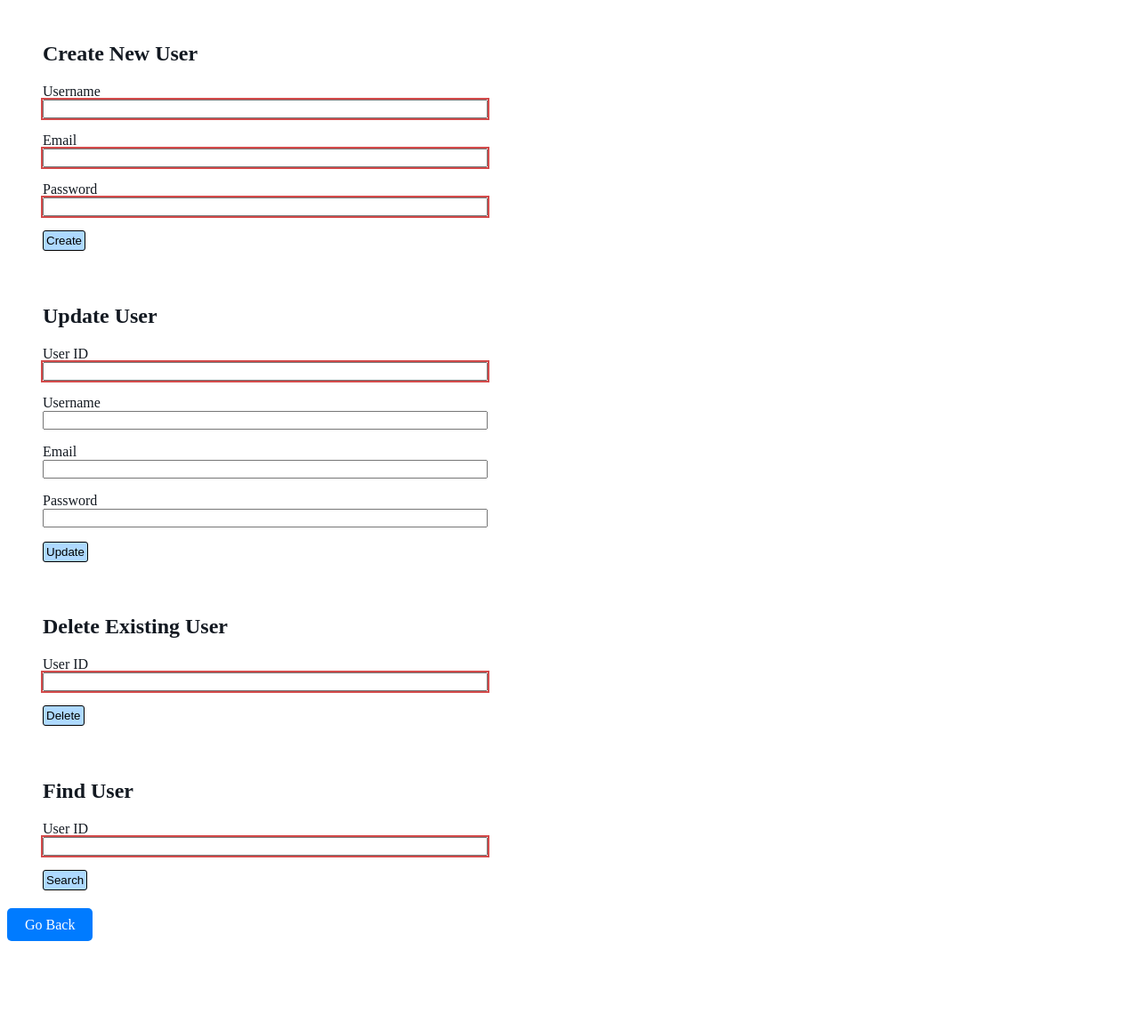
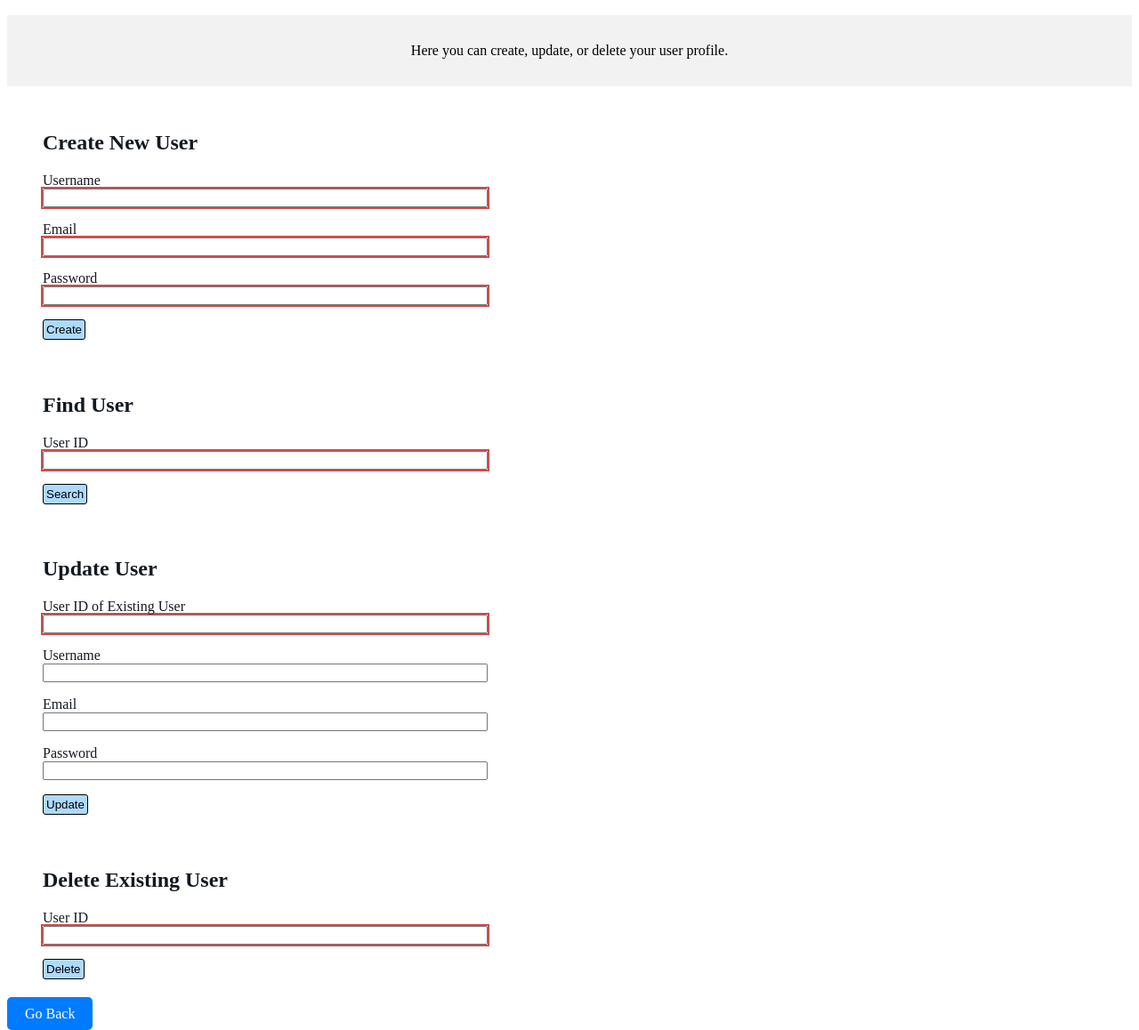
Before and after one commit to adam-knight1/yankeetrek, a plain HTML site: page Frontend/src/user.html in a window 1280 px wide. Shown: the part 91-1249 px from the top of the page at 89% size. Before the commit the page ends 1149 px from the top, so only its background shows below. Drawn offline with nearby package versions, Linux system fonts and the light colour scheme; files whose address does not match are found by name.

Commit message:
working on updateUser

```diff
--- a/Frontend/src/pages/userPage.js
+++ b/Frontend/src/pages/userPage.js
@@ -22,7 +22,8 @@ class UserPage extends BaseClass {
 
     async renderUser() {
 
-    }
+        }
+
 
     async onCreate(event) {
         event.preventDefault();
--- a/Frontend/src/user.html
+++ b/Frontend/src/user.html
@@ -14,6 +14,11 @@
     <h1>Account Settings</h1>
   </div>
 </header>
+<div class="welcome-section">
+  <p>Here you can create, update, or delete your user profile.</p>
+</div>
+
+
 <div class="card" id="create-user-form">
   <h2>Create New User</h2>
   <form class="card-content" id="create-user">
@@ -32,11 +37,24 @@
     <button type="submit">Create</button>
   </form>
 </div>
+<div class="card" id="find-user-form">
+  <h2>Find User</h2>
+  <form class="card-content" id="find-user">
+    <p class="form-field">
+      <label>User ID</label>
+      <input type="text" required class="validated-field" id="find-user-id-field">
+    <div id="error-message"></div>
+
+    </p>
+    <button type="submit">Search</button>
+  </form>
+</div>
+
 <div class="card" id="update-user-form">
   <h2>Update User</h2>
   <form class="card-content" id="update-user">
     <p class="form-field">
-      <label>User ID</label>
+      <label>User ID of Existing User</label>
       <input type="text" required class="validated-field" id="update-user-id-field">
     </p>
     <p class="form-field">
@@ -67,19 +85,6 @@
 </div>
 
 
-<div class="card" id="find-user-form">
-  <h2>Find User</h2>
-  <form class="card-content" id="find-user">
-    <p class="form-field">
-      <label>User ID</label>
-      <input type="text" required class="validated-field" id="find-user-id-field">
-    <div id="error-message"></div>
-
-    </p>
-    <button type="submit">Search</button>
-  </form>
-</div>
-
 <a href="javascript:history.back()" style="padding: 10px 20px; background-color: #007bff; color: white; border-radius: 5px; text-decoration: none;">Go Back</a>
 </body>
 </html>
```
